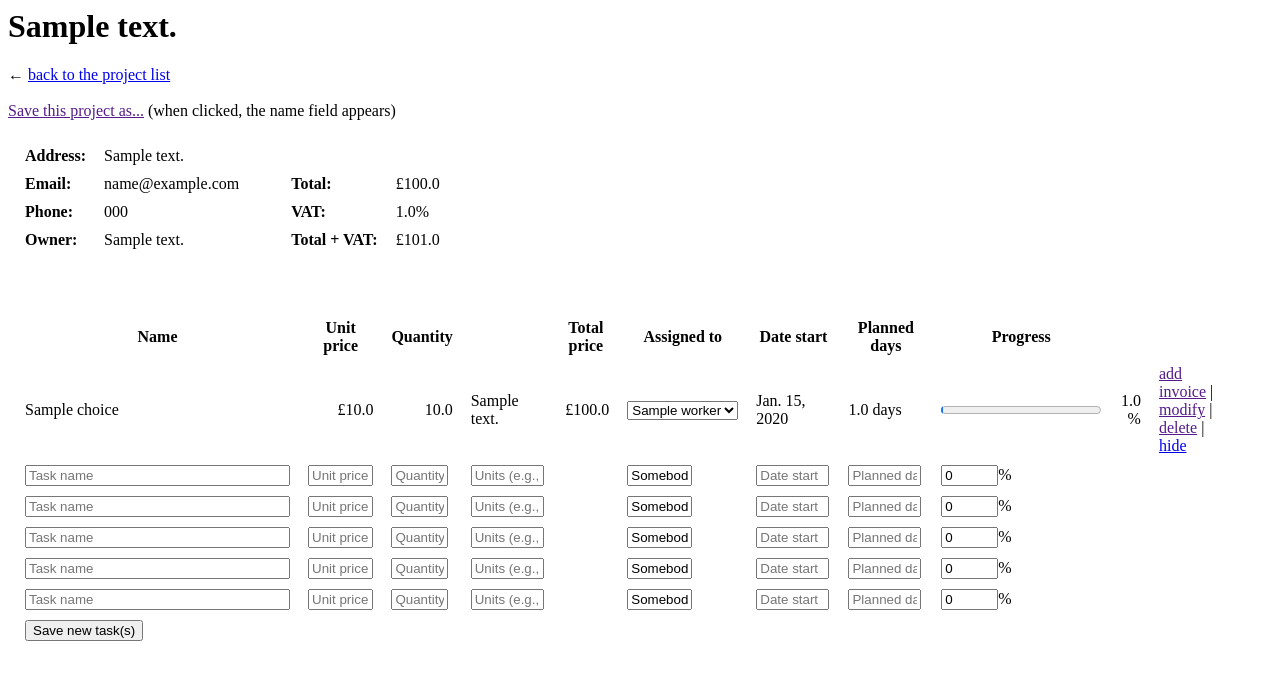
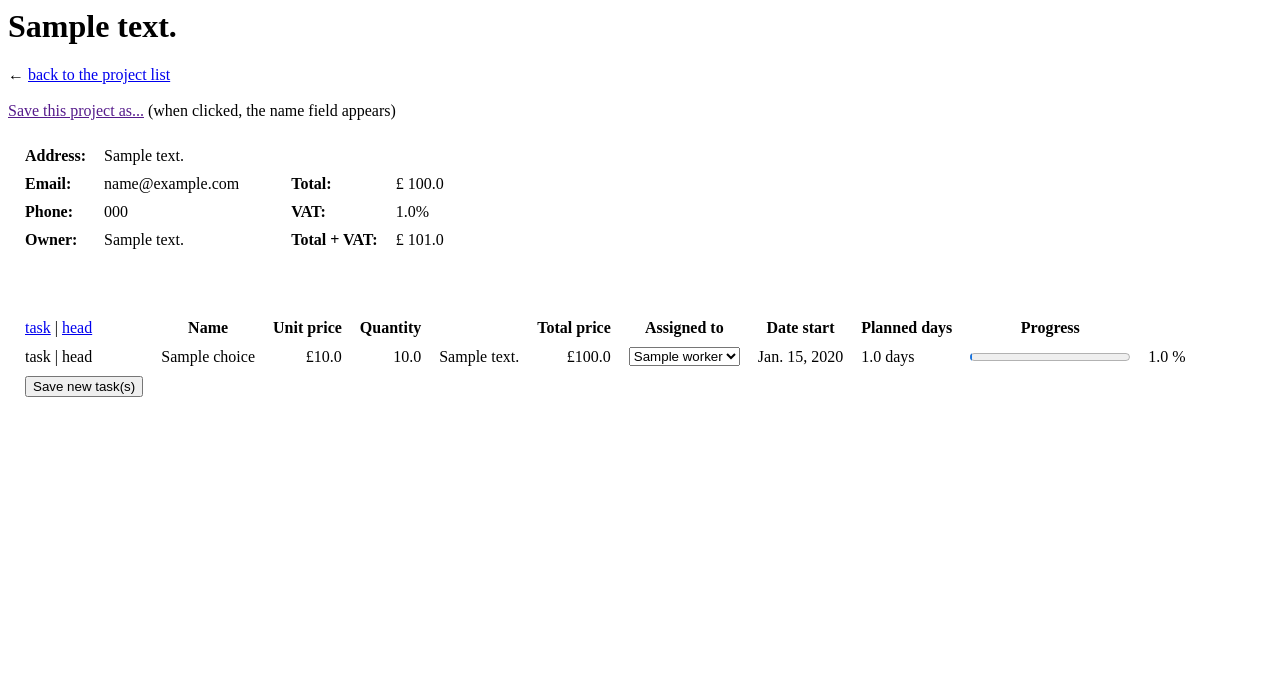
Before and after one commit to yushakov/tables, a Django app: page /list/1/ in a window 1280 px wide. Shown: the top 680 px of the page. Run offline with Django 4.2, Linux system fonts and the light colour scheme; tables that the repository leaves empty hold one stand-in row (values such as "Sample post").

Commit message:
Started moving try.html mechanics to the detail.html template.

```diff
--- a/list/static/list/style.css
+++ b/list/static/list/style.css
@@ -2,3 +2,16 @@ table {
   border-spacing: 1em 0.5em;
   padding: 0 2em 1em 0;
 }
+
+.invalid {
+  border-color: red;
+}
+
+.error {
+  color: red;
+  font-size: 0.8em;
+}
+
+.delete {
+  color: grey;
+  text-decoration: line-through;
--- a/list/templates/list/detail.html
+++ b/list/templates/list/detail.html
@@ -1,4 +1,5 @@
 {% load static %}
+<script src="{% static 'list/detail.js' %}"></script>
 <link rel="stylesheet" href="{% static 'list/style.css' %}">
 <h1>{{ construct.title_text }}</h1> &larr; <a href="{% url 'list:index' %}">back to the project list</a>
 <br><br>
@@ -15,7 +16,7 @@
     <td>{{ construct.email_text }}</td>
     <td>&nbsp;&nbsp;&nbsp;&nbsp;</td>
     <td><b>Total:</b></td>
-    <td>&#163;{{ construct_total }}</td>
+    <td>&#163; {{ construct_total }}</td>
 </tr>
 <tr>
     <td><b>Phone:</b></td>
@@ -29,15 +30,19 @@
     <td>{{ construct.owner_name_text }}</td>
     <td>&nbsp;&nbsp;&nbsp;&nbsp;</td>
     <td><b>Total + VAT:</b></td>
-    <td>&#163;{{ construct_total_vat }}</td>
+    <td>&#163; {{ construct_total_vat }}</td>
 </tr>
 </tbody>
 </table>
 
 <br><br>
 <form>
-<table>
+<table id='choices'>
 <thead><tr>
+    <td>
+        <a href="#" onclick="return addRow(0, 'Choice');">task</a> |
+        <a href="#" onclick="return addRow(0, 'Header2');">head</a>
+    </td>
     <th>Name</th>
     <th>Unit price</th>
     <th>Quantity</th>
@@ -47,10 +52,12 @@
     <th>Date start</th>
     <th>Planned days</th>
     <th>Progress</th>
+    <th></th>
 </tr></thead>
 <tbody>
 {% for items in ch_list %}
     <tr id='tr_{{ items.choice.id }}'>
+    <td>task | head</td>
     <td>{{ items.choice.name_txt }}</td>
     <td align='right'>&#163;{{ items.choice.price_num }}</td>
     <td align='right'>{{ items.choice.quantity_num }}</td>
@@ -67,62 +74,14 @@
     <td>{{ items.choice.plan_days_num }} days</td>
     <td><progress max='100' value='{{ items.choice.progress_percent_num }}'></progress></td>
     <td align='right'>{{ items.choice.progress_percent_num }} %</td>
-    <td><a href="">add invoice</a> | <a href="">modify</a> | <a href="">delete</a>
+    <!-- td><a href="">add invoice</a> | <a href="">modify</a> | <a href="">delete</a>
     | <a href="#" onclick="getElementById('tr_{{ items.choice.id }}').style.display='none';
-    return false;">hide</a></td>
+    return false;">hide</a></td -->
     </tr>
-{% endfor %}
-{% for tags in form_tags %}
-<tr>
-    <td><input type='text' id='name_{{ tags.f0 }}' placeholder='Task name' size='30'></td>
-    <td><input type='text' id='unit_price_{{ tags.f0 }}' placeholder='Unit price' size='5'></td>
-    <td><input type='text' id='quantity_{{ tags.f0 }}' placeholder='Quantity' size='4'></td>
-    <td><input type='text' id='units_{{ tags.f0 }}' placeholder='Units (e.g., m2)' size='6'></td>
-    <td></td>
-    <td><input type='text' id='worker_{{ tags.f0 }}' value='Somebody' size='5'></td>
-    <td><input type='text' id='date_start_{{ tags.f0 }}' placeholder='Date start' size='6'></td>
-    <td><input type='text' id='planned_days_{{ tags.f0 }}' placeholder='Planned days' size='6'></td>
-    <td><input type='text' id='progress_{{ tags.f0 }}' value='0' size='4'>%</td>
-    <td></td>
-    <td></td>
-</tr>
 {% endfor %}
 <tr>
     <td><input type='submit' value='Save new task(s)'></td>
 </tbody>
 </table>
 </form>
-
-<!--form>
-<table>
-<tbody>
-{% for tags in form_tags %}
-<tr id='{{ tags.show0 }}' style='display:{{ tags.display }}'>
-    <td>
-        <a  href='#'
-        onclick="document.getElementById('{{ tags.f0 }}').style.display='block';
-        document.getElementById('{{ tags.show0 }}').style.display='none';
-        document.getElementById('{{ tags.show1 }}').style.display='block';
-        document.getElementById('submit_button').style.display='block';
-        return false;">add</a>
-    </td>
-</tr>
-<tr id='{{ tags.f0 }}' style='display:none'>
-    <td><input type='text' id='name_{{ tags.f0 }}' placeholder='Task name' size='30'></td>
-    <td><input type='text' id='unit_price_{{ tags.f0 }}' placeholder='Unit price' size='5'></td>
-    <td><input type='text' id='quantity_{{ tags.f0 }}' placeholder='Quantity' size='4'></td>
-    <td><input type='text' id='units_{{ tags.f0 }}' placeholder='Units (e.g., m2)' size='6'></td>
-    <td></td>
-    <td><input type='text' id='worker_{{ tags.f0 }}' value='Somebody' size='5'></td>
-    <td><input type='text' id='planned_days_{{ tags.f0 }}' placeholder='Planned days' size='6'></td>
-    <td><input type='text' id='progress_{{ tags.f0 }}' value='0' size='4'>%</td>
-    <td></td>
-    <td></td>
-</tr>
-{% endfor %}
-<tr id='submit_button' style='display:none'>
-    <td><input type='submit' value='Save'></td>
-</tr>
-</tbody>
-</table>
-</form-->
+<div style='display:none' id='active_row'>-1</div>
```
